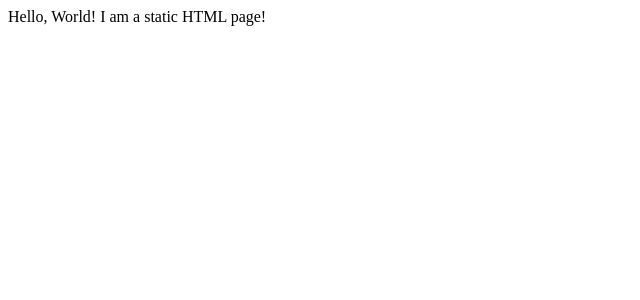
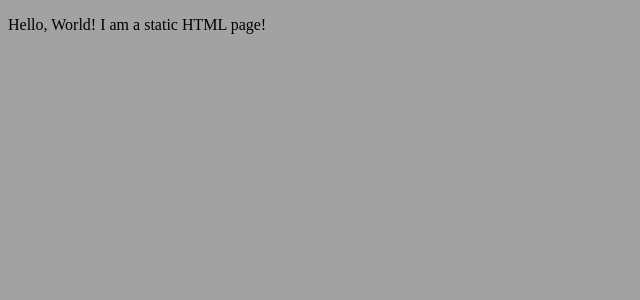
Before and after one commit to VandyHacks/flask-workshop, a Flask app: page / in a window 1280 px wide. Shown: the top 300 px of the page, without its empty margins (0-640 px from the left). Run offline with Flask 2, Linux system fonts and the light colour scheme.

Commit message:
Add static files

```diff
--- /dev/null
+++ b/static-files/static/index.js
@@ -0,0 +1,6 @@
+'use strict';
+
+window.onload = () => {
+    // DOM loaded
+    alert('DOM loaded.');
+};
--- /dev/null
+++ b/static-files/static/main.css
@@ -0,0 +1,3 @@
+html {
+    background: #a2a2a2;
+}
--- a/static-files/templates/index.html
+++ b/static-files/templates/index.html
@@ -1,8 +1,15 @@
-<html>
+<!DOCTYPE html>
+<html lang="en">
+    <!-- note this is not great HTML, you should have META tags! -->
     <head>
-
+        <!-- add a font! -->
+        <link rel='stylesheet' href="https://fonts.googleapis.com/css?family=Open+Sans|Roboto:300">
+        <!-- add page styling! -->
+        <link rel='stylesheet' href='/static/main.css'>
     </head>
     <body>
         <p>Hello, World! I am a static HTML page!</p>
+        <!-- add JS file -->
+        <script src='/static/index.js'></script>
     </body>
 </html>
```
